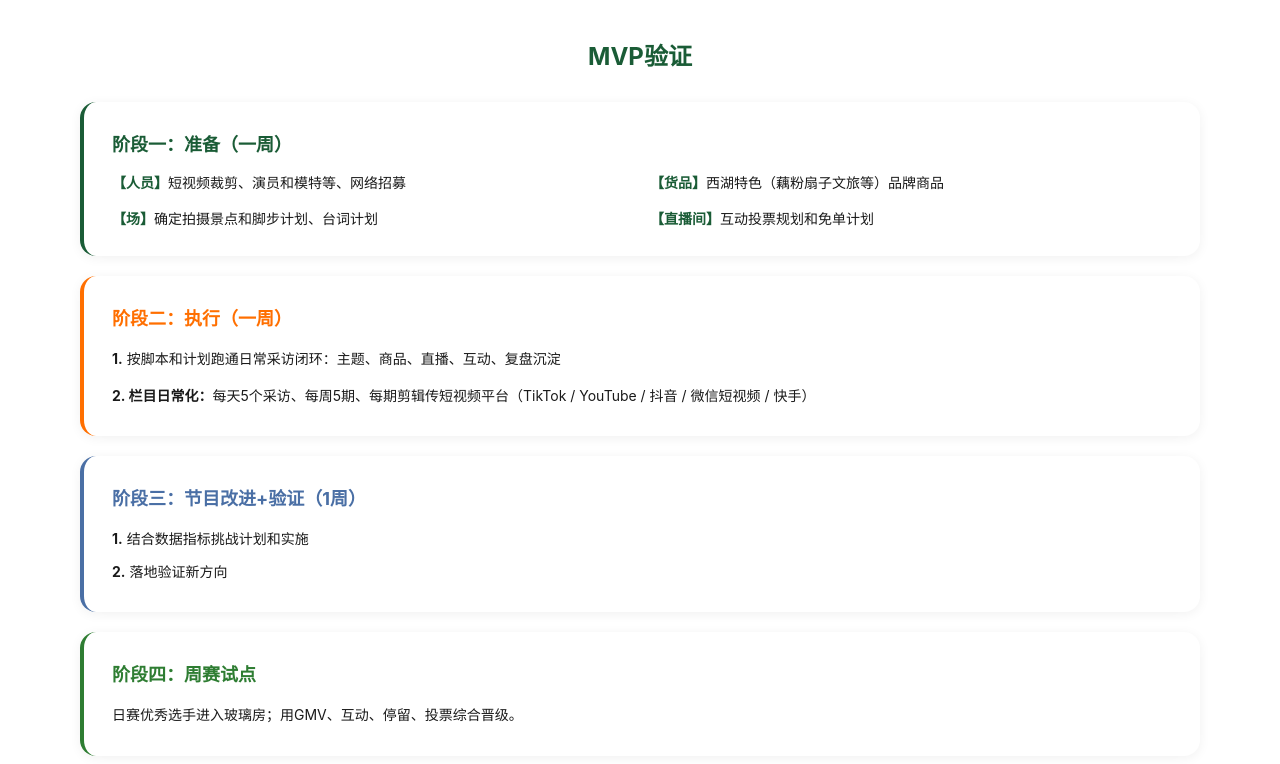
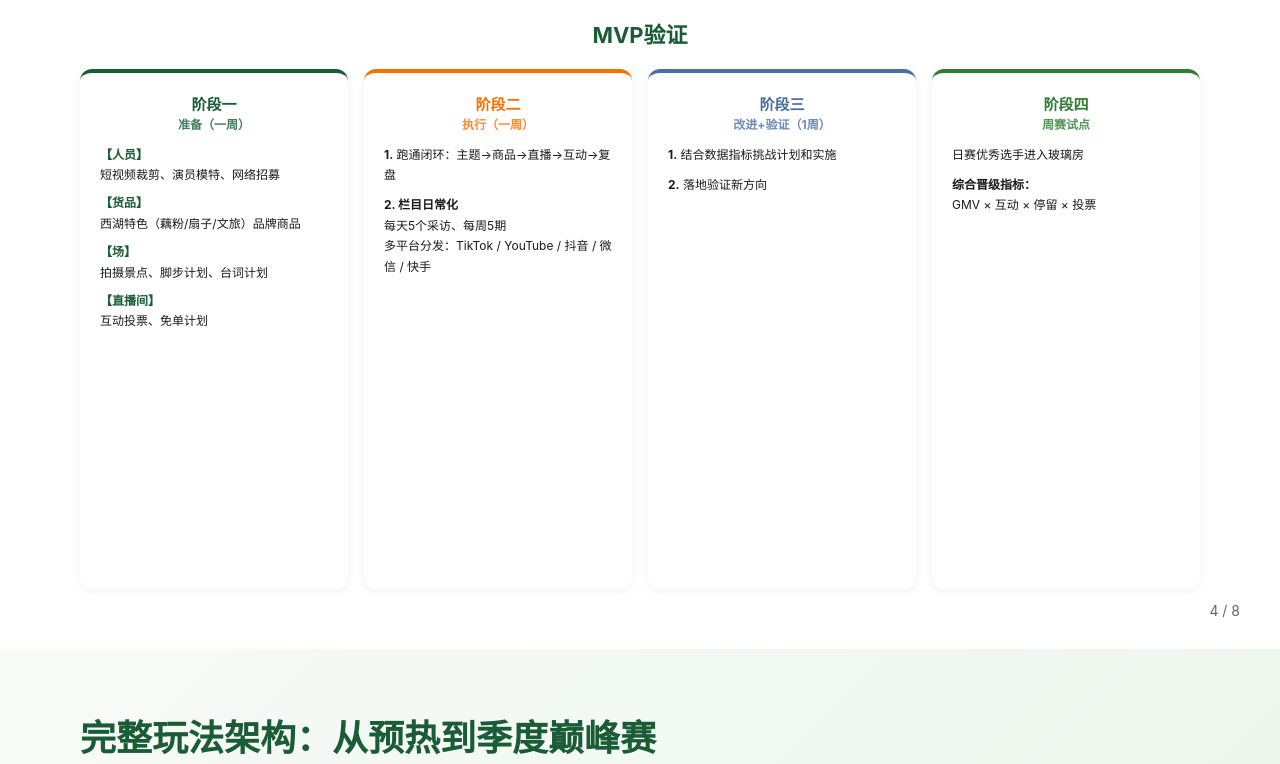
Before and after one commit to zhangwenwan96-crypto/xizi-challenge, a plain HTML site: page ppt-summary-0603.html in a window 1280 px wide. Shown: the part 2964-3728 px from the top of the page. Drawn offline with Linux system fonts and the light colour scheme.

Commit message:
Add PPT summary HTML - 0603

```diff
--- a/ppt-summary-0603.html
+++ b/ppt-summary-0603.html
@@ -666,42 +666,45 @@
         </div>
     </div>
 
-    <h3 style="font-size: 24px; color: var(--primary); margin: 40px 0 30px; text-align: center;">MVP验证</h3>
+    <h3 style="font-size: 22px; color: var(--primary); margin: 20px 0 20px; text-align: center;">MVP验证</h3>
 
-    <div style="display: flex; flex-direction: column; gap: 20px;">
+    <div style="display: flex; gap: 16px; height: calc(100vh - 280px);">
         <!-- 阶段一 -->
-        <div style="background: white; border-radius: 16px; padding: 28px; border-left: 4px solid var(--primary); box-shadow: 0 2px 12px rgba(0,0,0,0.06);">
-            <h4 style="font-size: 18px; color: var(--primary); margin-bottom: 16px;">阶段一：准备（一周）</h4>
-            <div style="display: grid; grid-template-columns: repeat(2, 1fr); gap: 16px; font-size: 14px; color: var(--text-dark);">
-                <div><strong style="color: var(--primary);">【人员】</strong>短视频裁剪、演员和模特等、网络招募</div>
-                <div><strong style="color: var(--primary);">【货品】</strong>西湖特色（藕粉扇子文旅等）品牌商品</div>
-                <div><strong style="color: var(--primary);">【场】</strong>确定拍摄景点和脚步计划、台词计划</div>
-                <div><strong style="color: var(--primary);">【直播间】</strong>互动投票规划和免单计划</div>
+        <div style="flex: 1; background: white; border-radius: 12px; padding: 20px; border-top: 4px solid var(--primary); box-shadow: 0 2px 8px rgba(0,0,0,0.06); display: flex; flex-direction: column;">
+            <h4 style="font-size: 15px; color: var(--primary); margin-bottom: 12px; text-align: center;">阶段一<br><span style="font-size: 12px; opacity: 0.8;">准备（一周）</span></h4>
+            <div style="font-size: 12px; color: var(--text-dark); line-height: 1.7; flex: 1;">
+                <p style="margin-bottom: 8px;"><strong style="color: var(--primary);">【人员】</strong><br>短视频裁剪、演员模特、网络招募</p>
+                <p style="margin-bottom: 8px;"><strong style="color: var(--primary);">【货品】</strong><br>西湖特色（藕粉/扇子/文旅）品牌商品</p>
+                <p style="margin-bottom: 8px;"><strong style="color: var(--primary);">【场】</strong><br>拍摄景点、脚步计划、台词计划</p>
+                <p><strong style="color: var(--primary);">【直播间】</strong><br>互动投票、免单计划</p>
             </div>
         </div>
 
         <!-- 阶段二 -->
-        <div style="background: white; border-radius: 16px; padding: 28px; border-left: 4px solid var(--accent); box-shadow: 0 2px 12px rgba(0,0,0,0.06);">
-            <h4 style="font-size: 18px; color: var(--accent); margin-bottom: 16px;">阶段二：执行（一周）</h4>
-            <div style="font-size: 14px; color: var(--text-dark); line-height: 1.8;">
-                <p style="margin-bottom: 12px;"><strong>1.</strong> 按脚本和计划跑通日常采访闭环：主题、商品、直播、互动、复盘沉淀</p>
-                <p><strong>2. 栏目日常化：</strong>每天5个采访、每周5期、每期剪辑传短视频平台（TikTok / YouTube / 抖音 / 微信短视频 / 快手）</p>
+        <div style="flex: 1; background: white; border-radius: 12px; padding: 20px; border-top: 4px solid var(--accent); box-shadow: 0 2px 8px rgba(0,0,0,0.06); display: flex; flex-direction: column;">
+            <h4 style="font-size: 15px; color: var(--accent); margin-bottom: 12px; text-align: center;">阶段二<br><span style="font-size: 12px; opacity: 0.8;">执行（一周）</span></h4>
+            <div style="font-size: 12px; color: var(--text-dark); line-height: 1.7; flex: 1;">
+                <p style="margin-bottom: 10px;"><strong>1.</strong> 跑通闭环：主题→商品→直播→互动→复盘</p>
+                <p><strong>2. 栏目日常化</strong><br>每天5个采访、每周5期<br>多平台分发：TikTok / YouTube / 抖音 / 微信 / 快手</p>
             </div>
         </div>
 
         <!-- 阶段三 -->
-        <div style="background: white; border-radius: 16px; padding: 28px; border-left: 4px solid #4a6fa5; box-shadow: 0 2px 12px rgba(0,0,0,0.06);">
-            <h4 style="font-size: 18px; color: #4a6fa5; margin-bottom: 16px;">阶段三：节目改进+验证（1周）</h4>
-            <div style="font-size: 14px; color: var(--text-dark); line-height: 1.8;">
-                <p style="margin-bottom: 8px;"><strong>1.</strong> 结合数据指标挑战计划和实施</p>
+        <div style="flex: 1; background: white; border-radius: 12px; padding: 20px; border-top: 4px solid #4a6fa5; box-shadow: 0 2px 8px rgba(0,0,0,0.06); display: flex; flex-direction: column;">
+            <h4 style="font-size: 15px; color: #4a6fa5; margin-bottom: 12px; text-align: center;">阶段三<br><span style="font-size: 12px; opacity: 0.8;">改进+验证（1周）</span></h4>
+            <div style="font-size: 12px; color: var(--text-dark); line-height: 1.7; flex: 1;">
+                <p style="margin-bottom: 10px;"><strong>1.</strong> 结合数据指标挑战计划和实施</p>
                 <p><strong>2.</strong> 落地验证新方向</p>
             </div>
         </div>
 
         <!-- 阶段四 -->
-        <div style="background: white; border-radius: 16px; padding: 28px; border-left: 4px solid #2e7d32; box-shadow: 0 2px 12px rgba(0,0,0,0.06);">
-            <h4 style="font-size: 18px; color: #2e7d32; margin-bottom: 16px;">阶段四：周赛试点</h4>
-            <p style="font-size: 14px; color: var(--text-dark); line-height: 1.8;">日赛优秀选手进入玻璃房；用GMV、互动、停留、投票综合晋级。</p>
+        <div style="flex: 1; background: white; border-radius: 12px; padding: 20px; border-top: 4px solid #2e7d32; box-shadow: 0 2px 8px rgba(0,0,0,0.06); display: flex; flex-direction: column;">
+            <h4 style="font-size: 15px; color: #2e7d32; margin-bottom: 12px; text-align: center;">阶段四<br><span style="font-size: 12px; opacity: 0.8;">周赛试点</span></h4>
+            <div style="font-size: 12px; color: var(--text-dark); line-height: 1.7; flex: 1;">
+                <p>日赛优秀选手进入玻璃房</p>
+                <p style="margin-top: 10px;"><strong>综合晋级指标：</strong><br>GMV × 互动 × 停留 × 投票</p>
+            </div>
         </div>
     </div>
 
```
